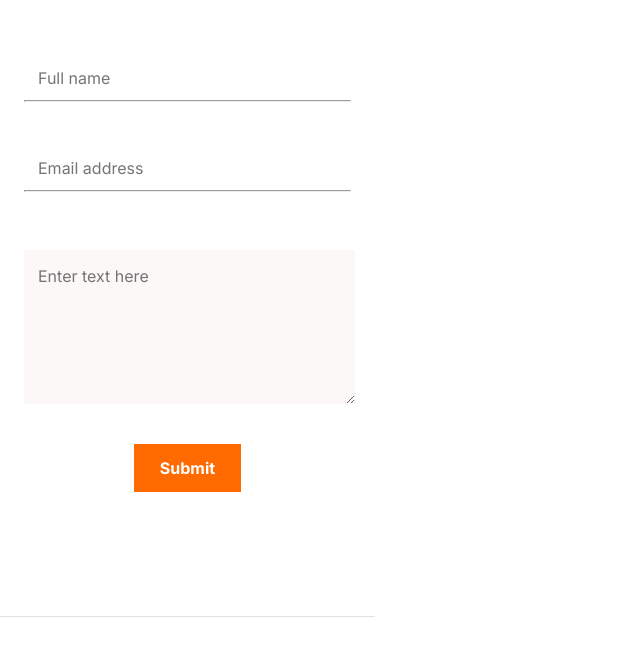
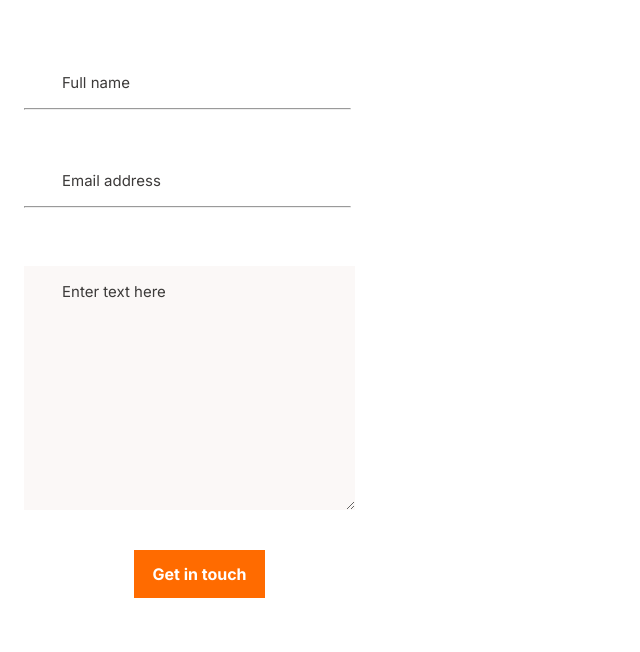
Before and after one commit to wale-prog/My-porfolio, a plain HTML site: page index.html in a window 1280 px wide. Shown: the part 4831-5483 px from the top of the page, without its empty margins (0-640 px from the left). Drawn offline with Linux system fonts and the light colour scheme.

Commit message:
Add form and update .css file

```diff
--- a/index.html
+++ b/index.html
@@ -187,14 +187,14 @@
     <footer id="footer">
         <section class="contact-me">
             <p>I'm always interested in hearing about new projects, so if you'd like to chat please get in touch.</p>
-            <form action="input" action="submit" method="post">
-                <input class="name" type="text" name="Name" maxlength="30" placeholder="Full name" required>
+            <form action="https://formspree.io/f/xpzbjqge" method="post">
+                <input class="name" type="text" name="Name" id="" maxlength="" placeholder="Full name">
                 <hr>
-                <input class="email" type="email" name="Email" placeholder="Email address" required pattern=".*.com">
+                <input class="email" type="email" id="" name="Email" placeholder="Email address">
                 <hr>
-                <textarea class="textarea" name="" id="" cols="30" maxlength="500" rows="10"
-                    placeholder="Enter text here" required></textarea>
-                <input class="form-btn" type="submit" name="" id="">
+                <textarea class="textarea" name="Message" cols="30" maxlength="500" rows="10"
+                    placeholder="Enter text here"></textarea>
+                <button class="form-btn">Get in touch</button>
             </form>
         </section>
         <div class="footer-line"></div>
@@ -208,6 +208,7 @@
         <div class="last-line"></div>
 
     </footer>
+
 </body>
 
 </html>
--- a/style.css
+++ b/style.css
@@ -295,6 +295,16 @@ body {
   line-height: 88px;
 }
 
+.contact-me p {
+  font-family: 'Inter', sans-serif;
+  font-weight: 700;
+  font-size: 32px;
+  line-height: 44px;
+  text-align: center;
+  color: #172b4d;
+  margin-bottom: 73px;
+}
+
 #about-me p {
   font-family: 'Inter', sans-serif;
   color: #f4f5f7;
@@ -345,6 +355,10 @@ body {
   text-align: center;
 }
 
+#footer li {
+  margin-right: 22.92px;
+}
+
 #about-category ul li {
   font-family: 'Inter', sans-serif;
   font-weight: 400;
@@ -378,34 +392,29 @@ body {
   background-color: #fff;
 }
 
-.contact-me p {
-  font-family: 'Inter', sans-serif;
-  font-weight: 700;
-  font-size: 32px;
-  line-height: 44px;
-  text-align: center;
-  color: #172b4d;
-  margin-bottom: 73px;
-}
-
 .contact-me {
-  margin:0 24px;
+  margin: 0 24px;
 }
 
 .name {
-  border: none;
   width: 295px;
   margin-bottom: 54px;
 }
 
 .email {
-  border: none;
   width: 295px;
   margin-bottom: 54px;
 }
 
+input,
+textarea {
+  border: none;
+  font-family: 'Inter', sans-serif;
+  font-size: 15px;
+  line-height: 24px;
+}
+
 .textarea {
-  border: none;
   margin-bottom: 36px;
   width: 327px;
   background-color: #fbf8f7;
@@ -426,7 +435,7 @@ body {
   font-weight: 700;
   line-height: 24px;
   font-size: 16px;
-  width: 107px;
+  width: 131px;
   cursor: pointer;
   padding: 12px;
   margin-left: 110px;
@@ -450,17 +459,14 @@ body {
 }
 
 ::placeholder {
-  font-family: 'Inter', sans-serif;
-  font-weight: 400;
-  font-size: 16px;
-  line-height: 24px;
   padding-top: 12px;
-  padding-left: 12px;
+  padding-left: 36px;
+  color: #3c3a39;
 }
 
 .footer-line {
   margin-bottom: 25px;
-  border-bottom: 1px solid #dfe1e6 ;
+  border-bottom: 1px solid #dfe1e6;
 }
 
 #footer ul {
@@ -468,10 +474,6 @@ body {
   justify-content: center;
   list-style: none;
   margin-bottom: 28px;
-}
-
-#footer li {
-  margin-right: 22.92px;
 }
 
 .last-line {
```
